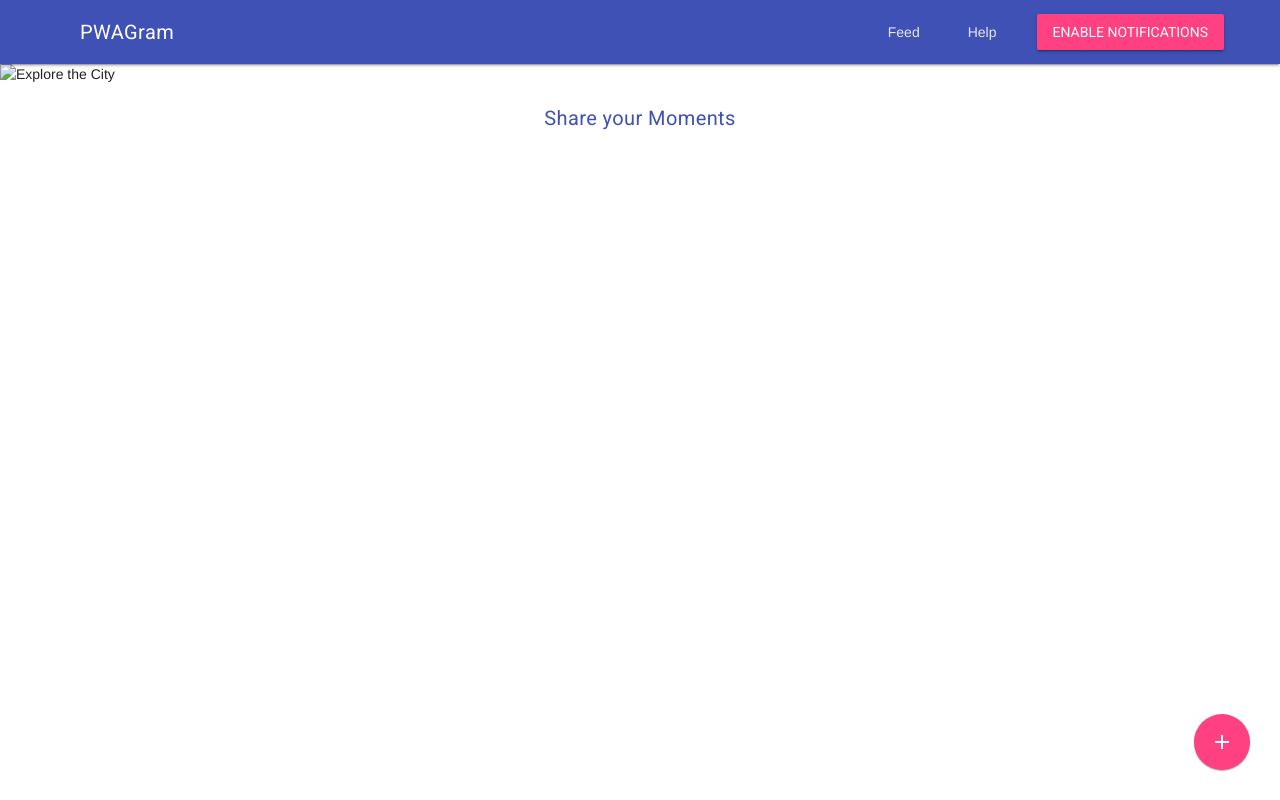
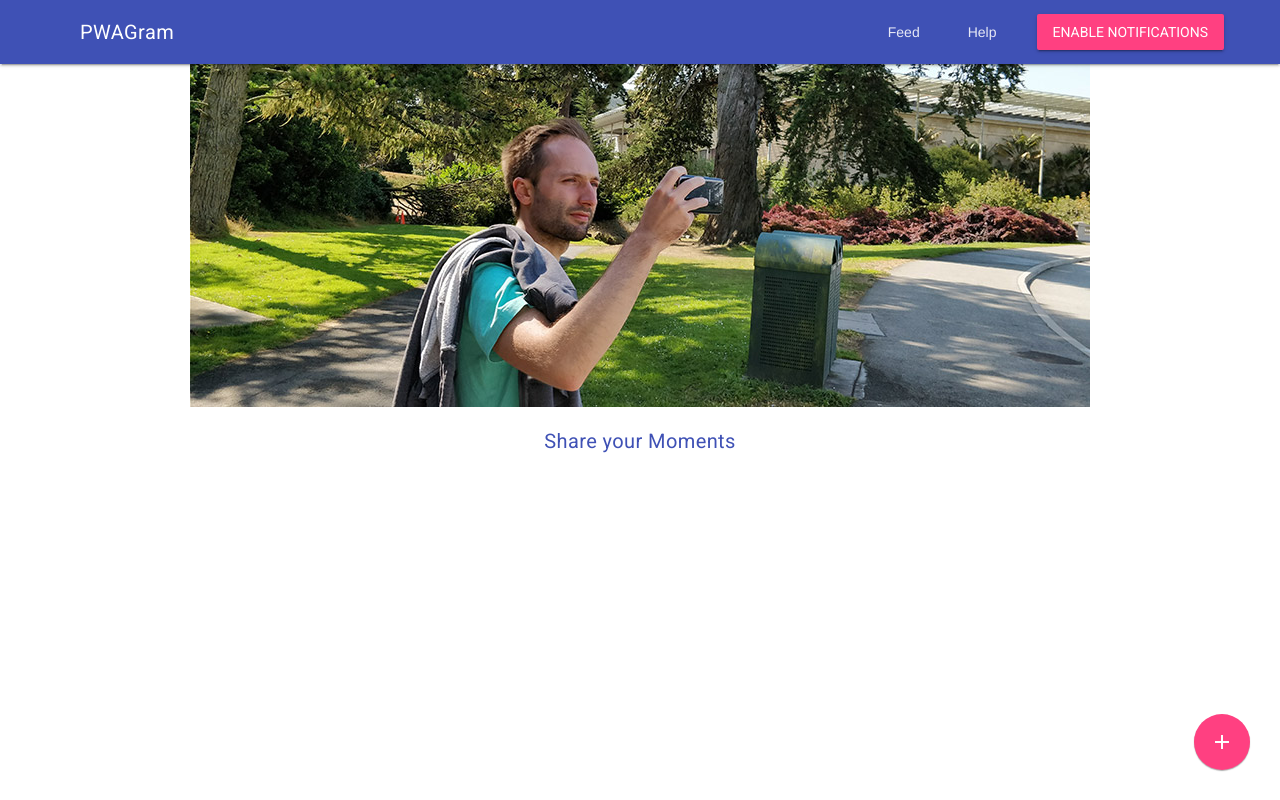
Before and after one commit to OxanaKhayaa/my-pwa, a plain HTML site: page index.html in a window 1280 px wide. Drawn offline with nearby package versions, Linux system fonts and the light colour scheme.

Commit message:
Update index.html

```diff
--- a/index.html
+++ b/index.html
@@ -88,7 +88,7 @@
           </div>
         </form>
       </div>
-      <img src="/src/images/main-image.jpg"
+      <img src="main-image.jpg"
            alt="Explore the City"
            class="main-image">
       <div class="page-content">
```
